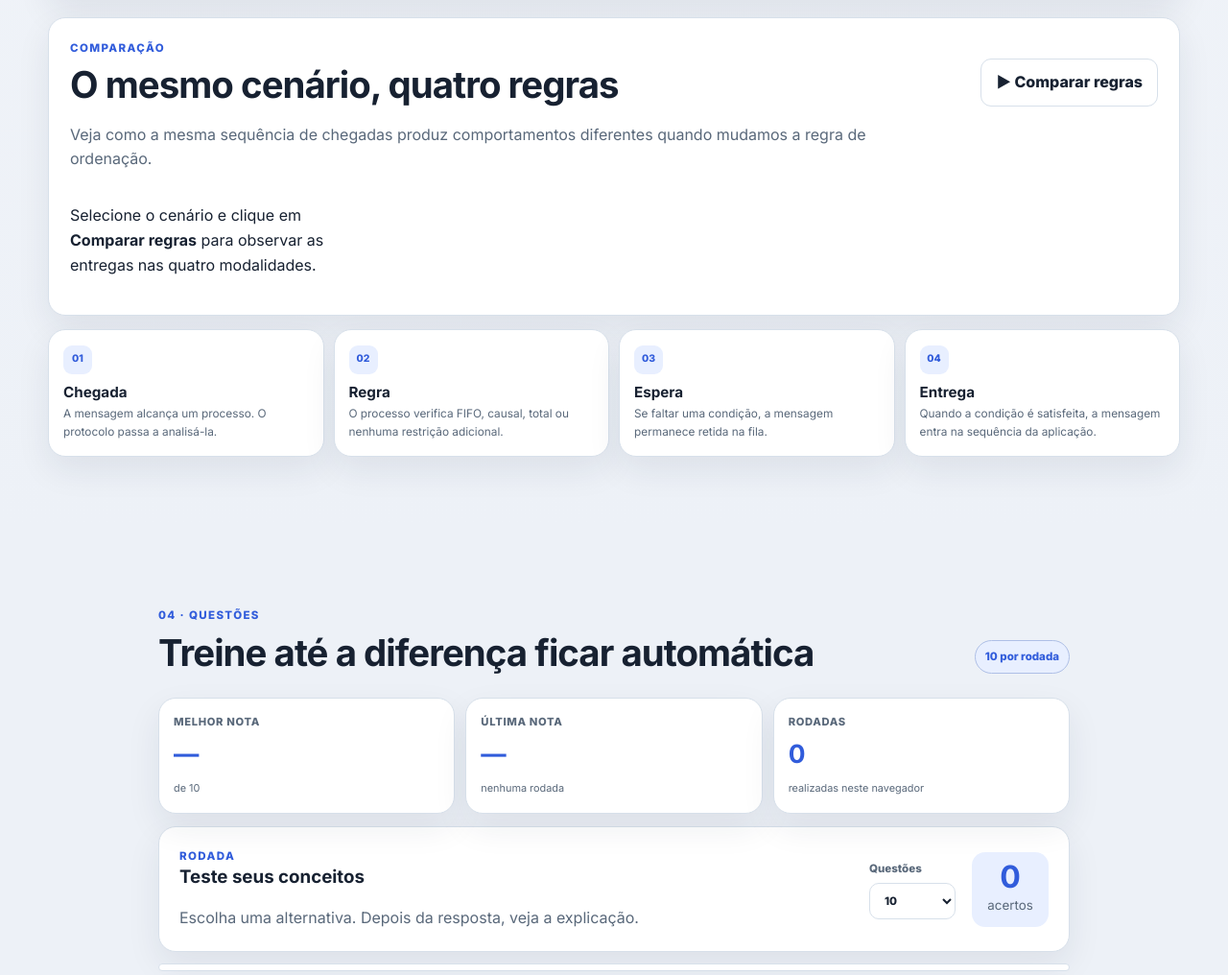
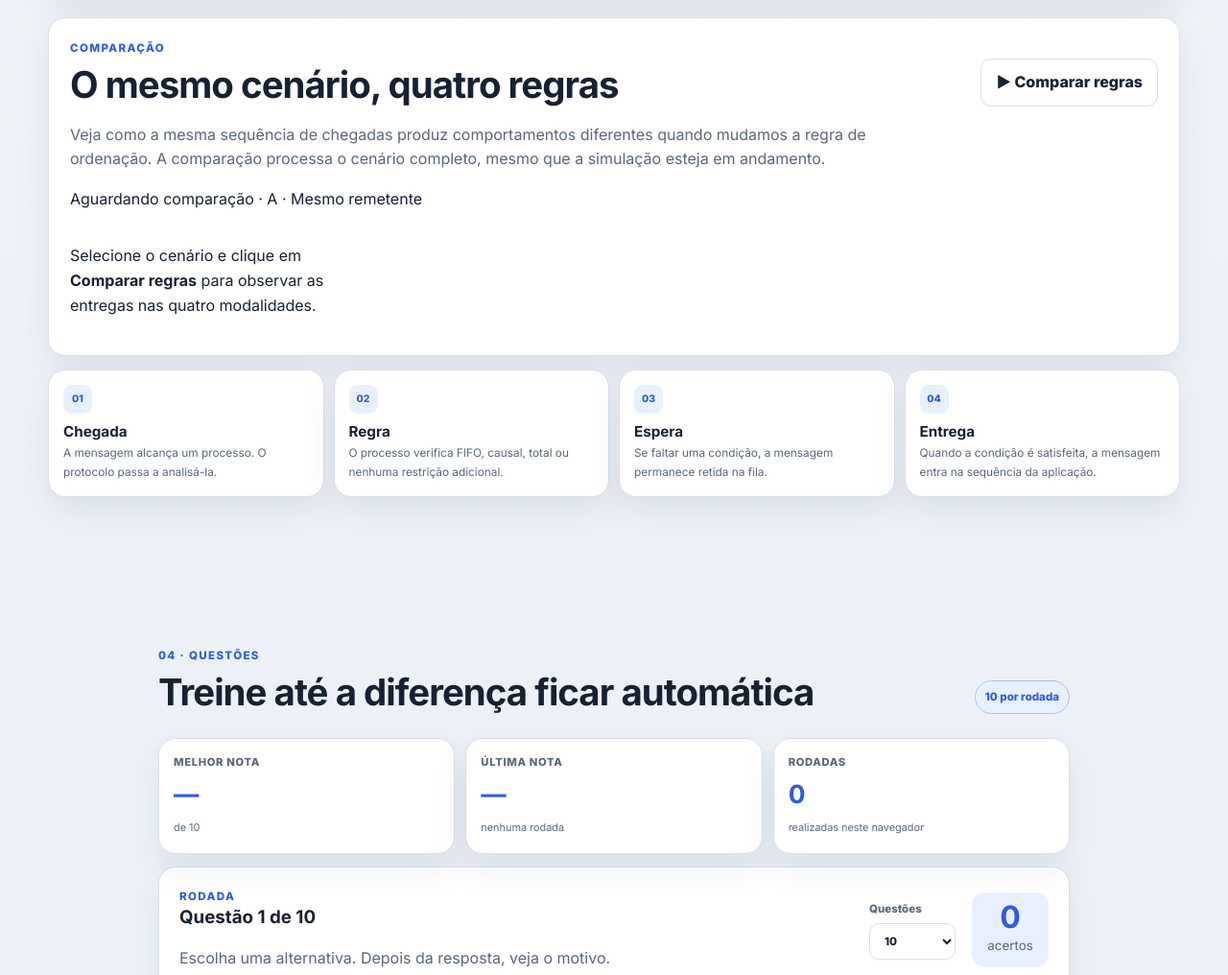
Before and after one commit to Leafarleaf/PortalMulticast, a plain HTML site: page index.html in a window 1280 px wide. Shown: the part 5625-6641 px from the top of the page at 96% size. Drawn offline with Linux system fonts and the light colour scheme.

Commit message:
Adiciona status visível e mensagem acessível à comparação de regras

```diff
--- a/index.html
+++ b/index.html
@@ -248,8 +248,9 @@
 
     <div class="compare-lab card">
       <div class="section-heading compact"><div><span class="eyebrow">COMPARAÇÃO</span><h2>O mesmo cenário, quatro regras</h2></div><button id="runComparison" class="btn secondary">▶ Comparar regras</button></div>
-      <p class="compare-intro">Veja como a mesma sequência de chegadas produz comportamentos diferentes quando mudamos a regra de ordenação.</p>
-      <div id="compareGrid" class="compare-grid"></div>
+      <p class="compare-intro">Veja como a mesma sequência de chegadas produz comportamentos diferentes quando mudamos a regra de ordenação. A comparação processa o cenário completo, mesmo que a simulação esteja em andamento.</p>
+          <p id="compareStatus" class="compare-status" role="status" aria-live="polite"></p>
+          <div id="compareGrid" class="compare-grid"></div>
     </div>
 
     <div class="sim-concepts-grid">
```
